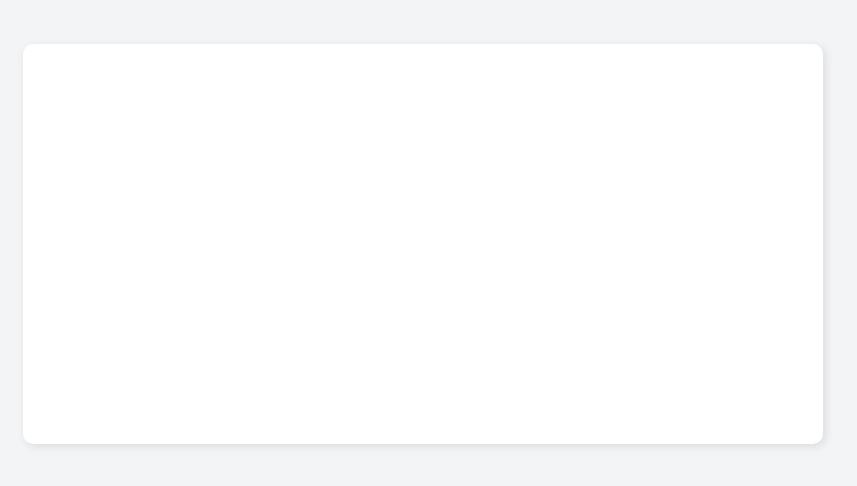
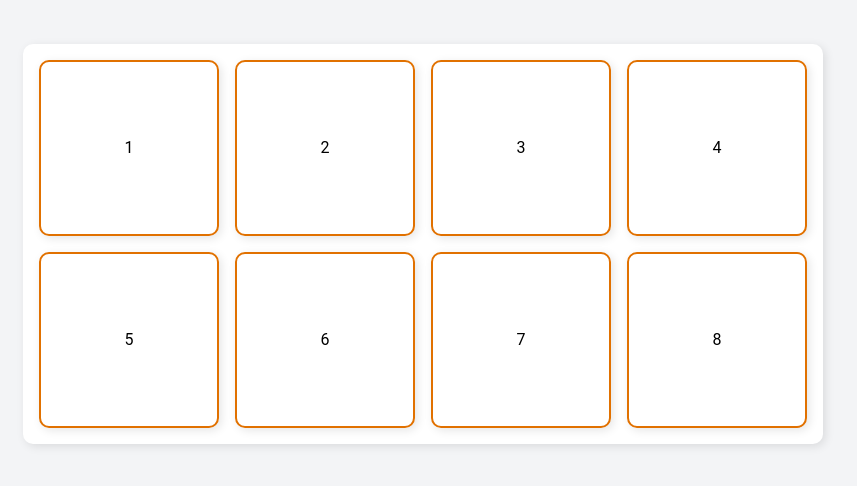
Before and after one commit to illtrythisout/odin-memory-game, a React (Vite) app: page / in a window 1280 px wide. Shown: the part 156-642 px from the top of the page, without its empty margins (217-1074 px from the left). Built offline with nearby package versions, Linux system fonts and the light colour scheme.

Commit message:
feat: complete logic for remembering cardsSelected

```diff
--- a/src/App.jsx
+++ b/src/App.jsx
@@ -3,7 +3,7 @@ import { useState } from 'react';
 import GameBoard from './components/Game-Board';
 
 function App() {
-  const images = [1, 2, 3, 4, 5, 6, 7, 8, 9, 10];
+  const images = [1, 2, 3, 4, 5, 6, 7, 8];
   const [selectedCards, setSelectedCards] = useState([]);
 
   console.log(selectedCards);
--- a/src/components/Card.jsx
+++ b/src/components/Card.jsx
@@ -1 +1,11 @@
 import '../styles/card.css';
+
+function Card({ img, selectCard }) {
+  return (
+    <button className="card" onClick={selectCard}>
+      <p>{img}</p>
+    </button>
+  );
+}
+
+export default Card;
--- a/src/components/Game-Board.jsx
+++ b/src/components/Game-Board.jsx
@@ -1,12 +1,12 @@
 import '../styles/game-board.css';
-import '../styles/card.css';
+import Card from './Card';
 
-function GameBoard() {
+function GameBoard({ images, selectCard }) {
   return (
     <div className="game-board">
-      {/* {images.map((image) => {
-        return <Card />;
-      })} */}
+      {images.map((img) => {
+        return <Card img={img} selectCard={() => selectCard(img)} key={img} />;
+      })}
     </div>
   );
 }
```
